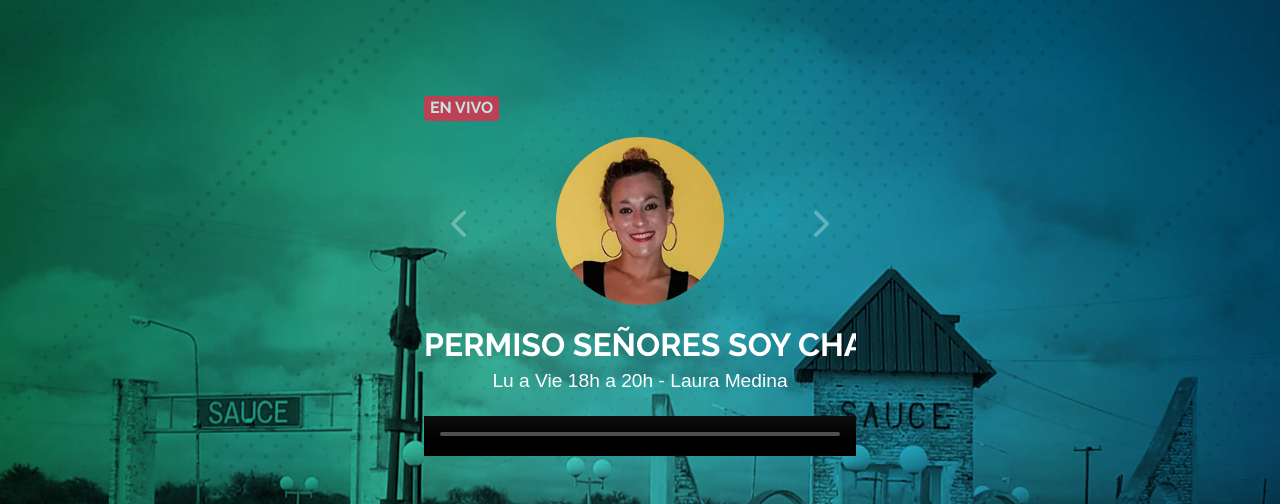
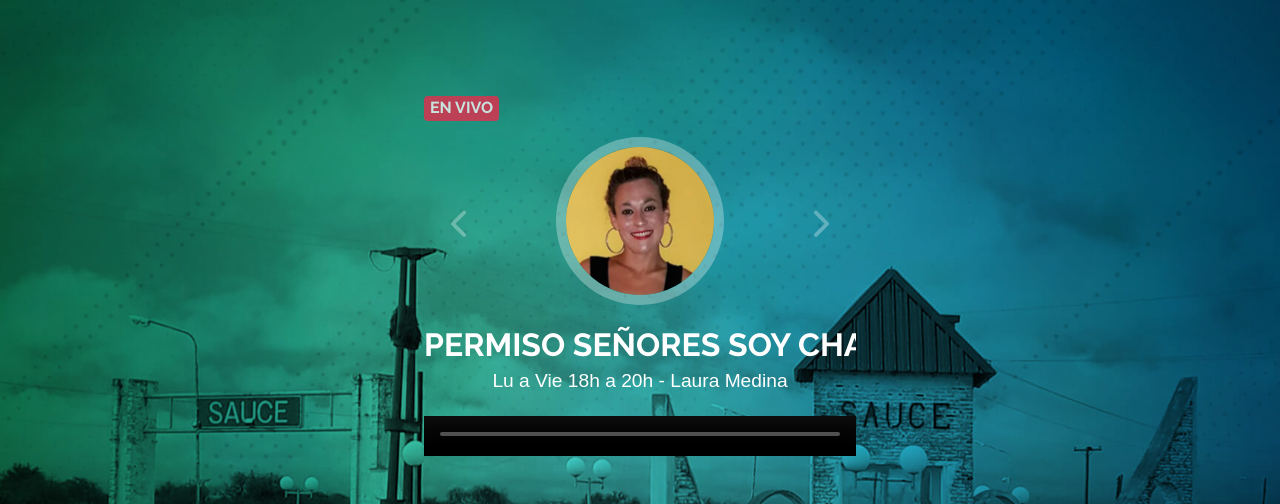
Before and after one commit to ElsioAyala/RadioCiudad, a PHP site: page / in a window 1280 px wide. Shown: the part 98-602 px from the top of the page. Run offline with PHP 8.4, Linux system fonts and the light colour scheme; some libraries are stand-ins or nearby versions; grey boxes are pictures that could not be loaded.

Commit message:
Se agregó un borde al avatar de locutores

```diff
--- a/styles.css
+++ b/styles.css
@@ -377,6 +377,7 @@ a {
     .live-radio__aire--img {
         width: 168px;
         height: 168px;
+        border: rgba(255, 255, 255, 0.30) 10px solid;
     }
     /*.live-radio__aire--description .nombre{
         font-size: 2em;
```
